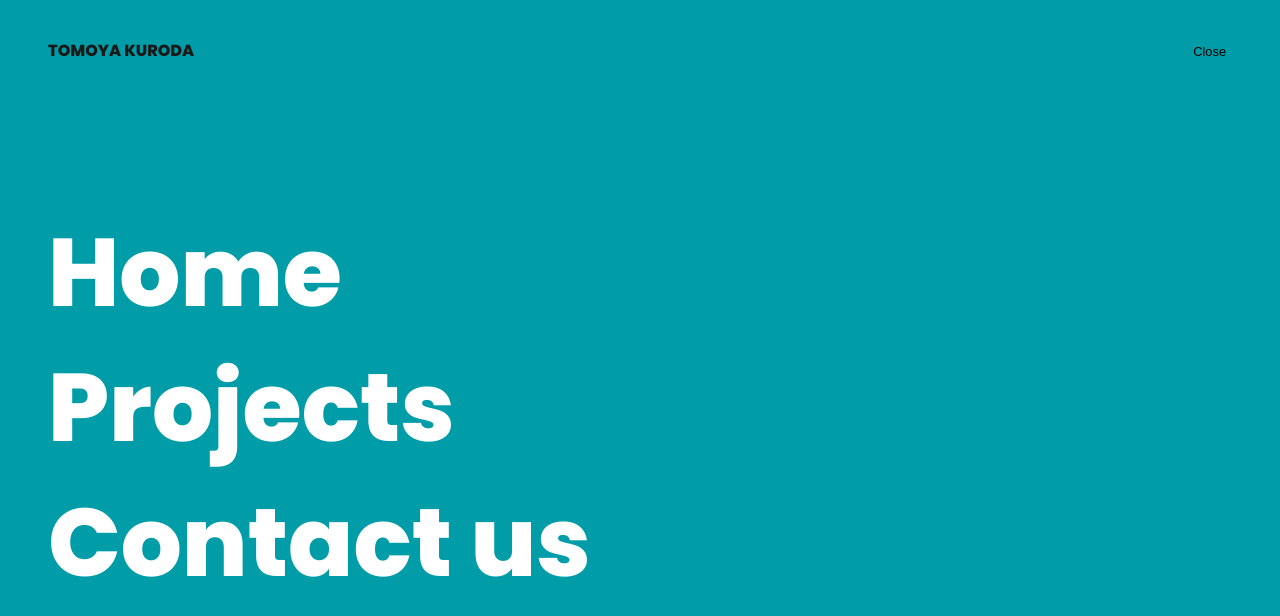
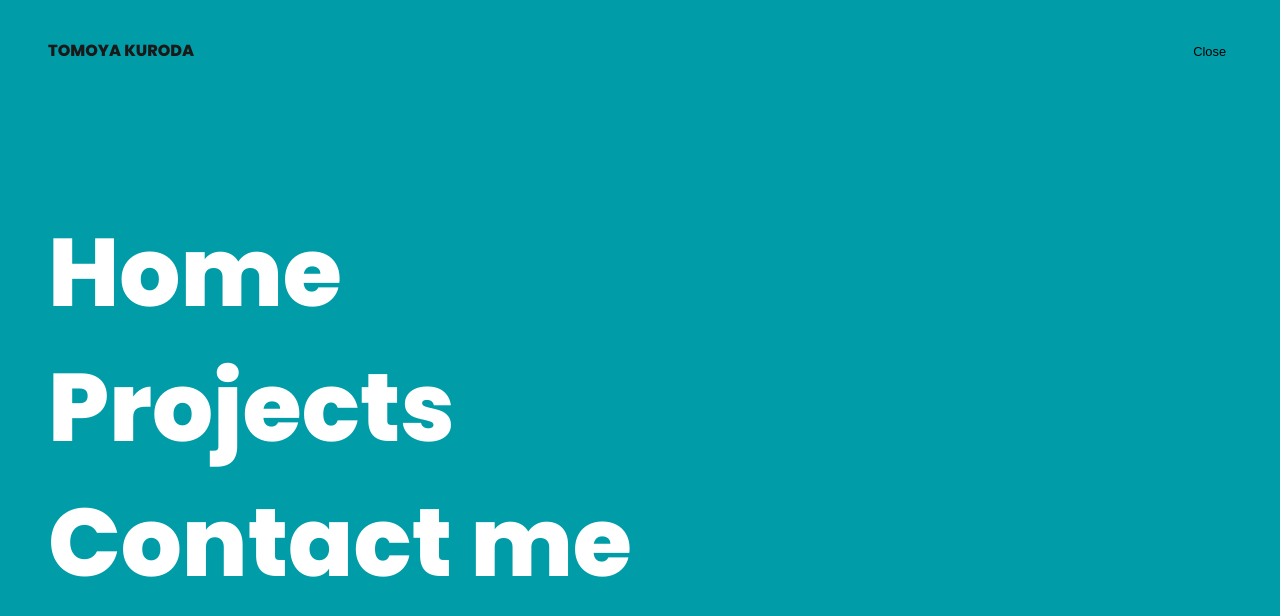
Before and after one commit to TomoyaKuroda/Portfolio-v1, a React (Create React App) app: page / in a window 1280 px wide. Both pictures are taken after a click on the button "Menu". Shown: the top 616 px of the page. Built offline with nearby package versions, Linux system fonts and the light colour scheme; the HTML template or start-up script is replaced by a standard one.

Commit message:
update text on hamberger

```diff
--- a/src/components/Hamburger.js
+++ b/src/components/Hamburger.js
@@ -107,7 +107,7 @@ const Hamburger = ({ state }) => {
                       ref={el => (line3 = el)}
                       to="/contact-us"
                     >
-                      Contact us
+                      Contact me
                     </Link>
                   </li>
                 </ul>
```
